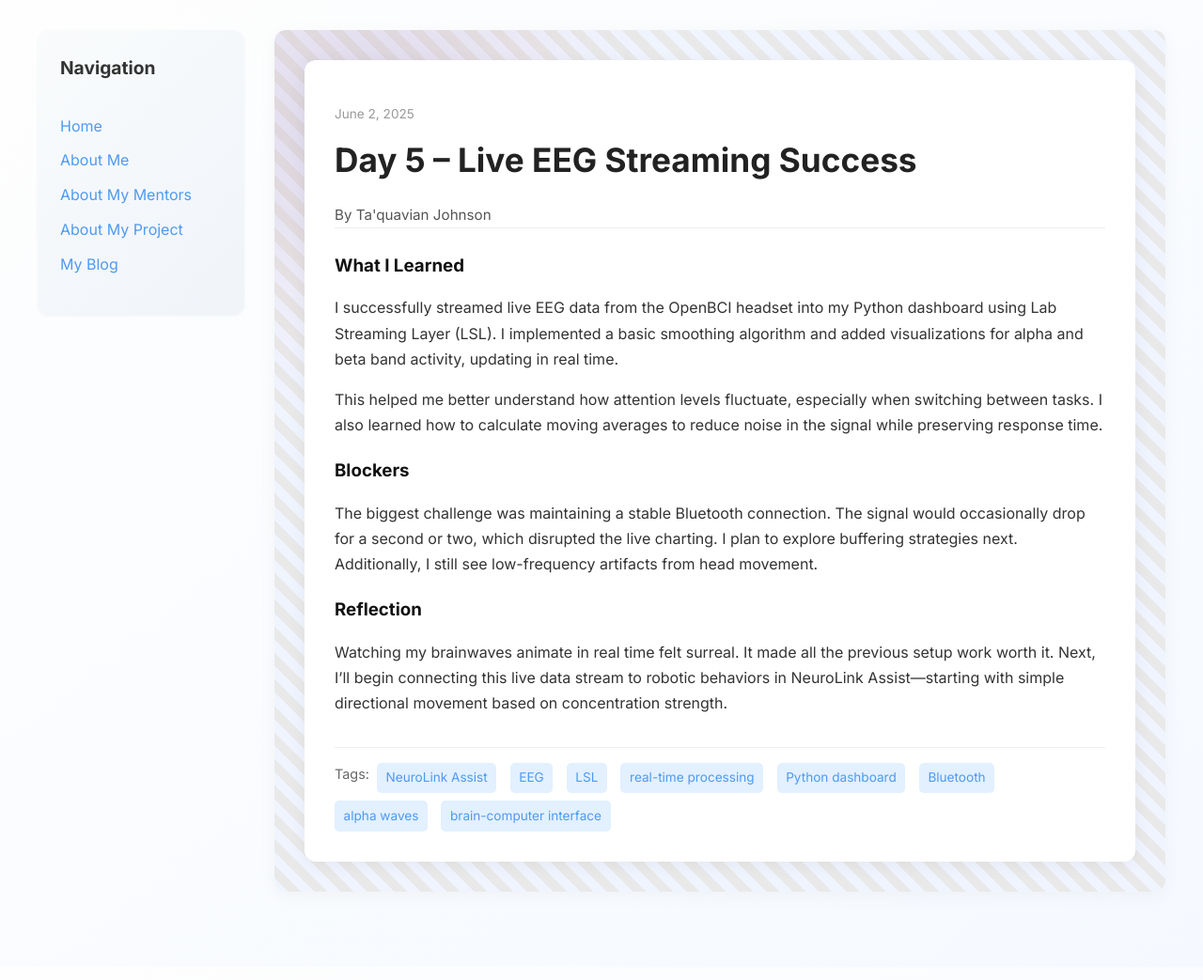
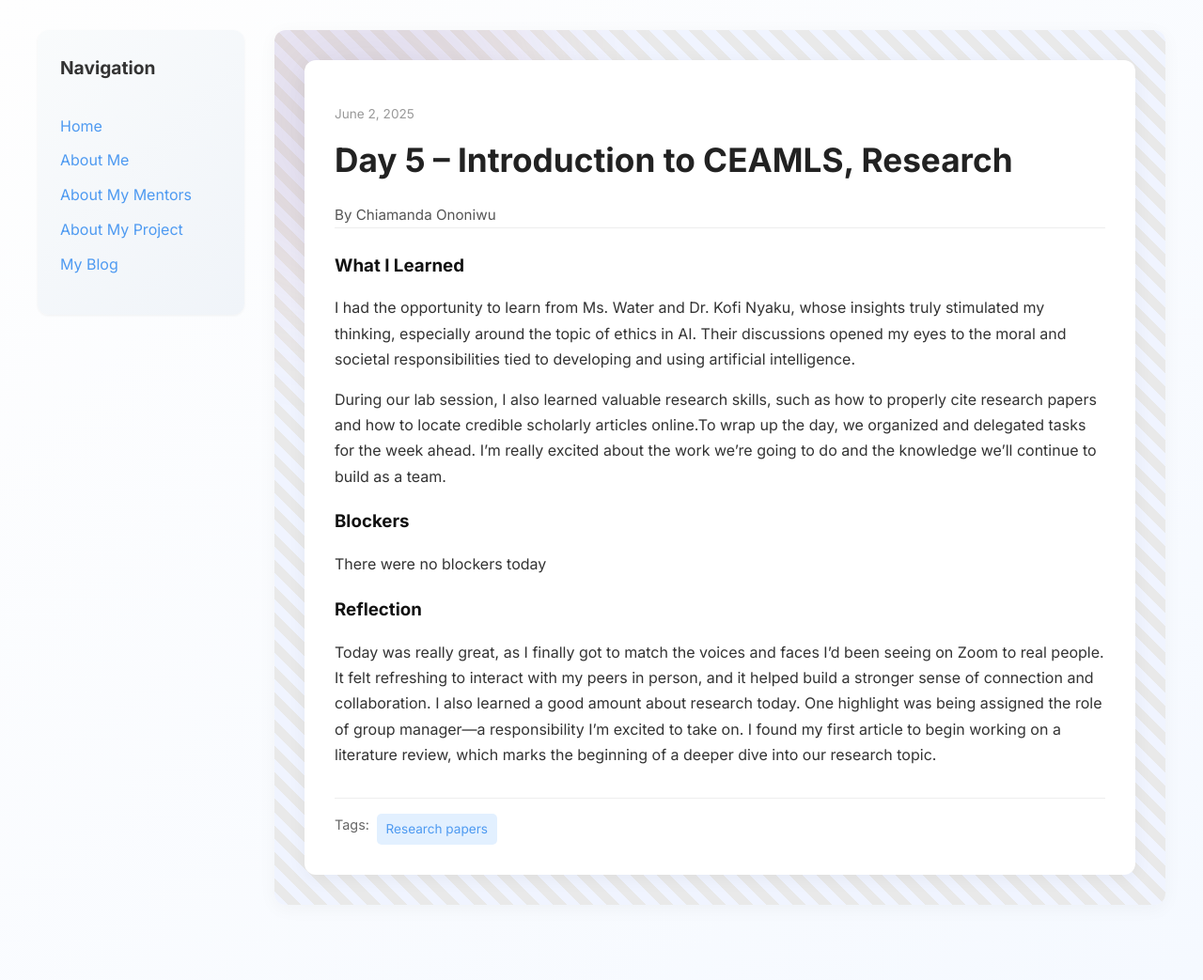
Before and after one commit to Chiamanda07/Chiamanda07.github.io, a Jekyll site: the page built from _posts/2025-06-02-day-5.md, in a window 1280 px wide. Shown: the whole page at 94% size. Built offline with Jekyll 4.4.1, drawn with Linux system fonts in a browser that asks for light colours.

Commit message:
Update 2025-06-02-day-5.md

```diff
--- a/_posts/2025-06-02-day-5.md
+++ b/_posts/2025-06-02-day-5.md
@@ -1,19 +1,19 @@
 ---
 layout: post
-title: "Day 5 – Live EEG Streaming Success"
+title: "Day 5 – Introduction to CEAMLS, Research "
 date: 2025-06-02
-author: Ta'quavian Johnson
+author: Chiamanda Ononiwu
 permalink: /day5.html
-tags: ["NeuroLink Assist", "EEG", "LSL", "real-time processing", "Python dashboard", "Bluetooth", "alpha waves", "brain-computer interface"]
+tags: ["Research papers"]
 
 what_i_learned: |
-  I successfully streamed live EEG data from the OpenBCI headset into my Python dashboard using Lab Streaming Layer (LSL). I implemented a basic smoothing algorithm and added visualizations for alpha and beta band activity, updating in real time.
+  I had the opportunity to learn from Ms. Water and Dr. Kofi Nyaku, whose insights truly stimulated my thinking, especially around the topic of ethics in AI. Their discussions opened my eyes to the moral and societal responsibilities tied to developing and using artificial intelligence.
 
-  This helped me better understand how attention levels fluctuate, especially when switching between tasks. I also learned how to calculate moving averages to reduce noise in the signal while preserving response time.
+  During our lab session, I also learned valuable research skills, such as how to properly cite research papers and how to locate credible scholarly articles online.To wrap up the day, we organized and delegated tasks for the week ahead. I’m really excited about the work we’re going to do and the knowledge we’ll continue to build as a team.
 
 blockers: |
-  The biggest challenge was maintaining a stable Bluetooth connection. The signal would occasionally drop for a second or two, which disrupted the live charting. I plan to explore buffering strategies next. Additionally, I still see low-frequency artifacts from head movement.
+  There were no blockers today
 
 reflection: |
-  Watching my brainwaves animate in real time felt surreal. It made all the previous setup work worth it. Next, I’ll begin connecting this live data stream to robotic behaviors in NeuroLink Assist—starting with simple directional movement based on concentration strength.
+  Today was really great, as I finally got to match the voices and faces I’d been seeing on Zoom to real people. It felt refreshing to interact with my peers in person, and it helped build a stronger sense of connection and collaboration. I also learned a good amount about research today. One highlight was being assigned the role of group manager—a responsibility I'm excited to take on. I found my first article to begin working on a literature review, which marks the beginning of a deeper dive into our research topic.
 ---
```
